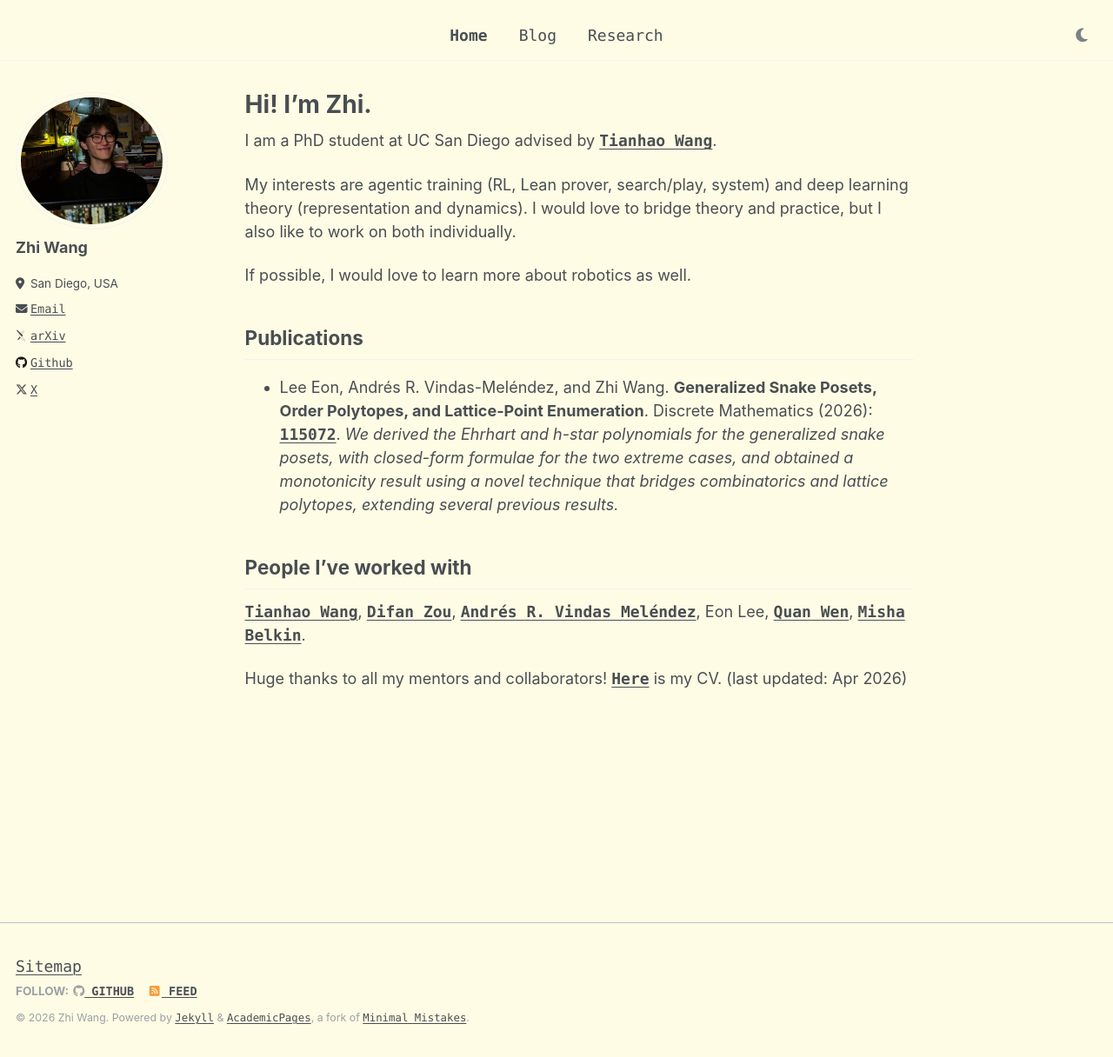
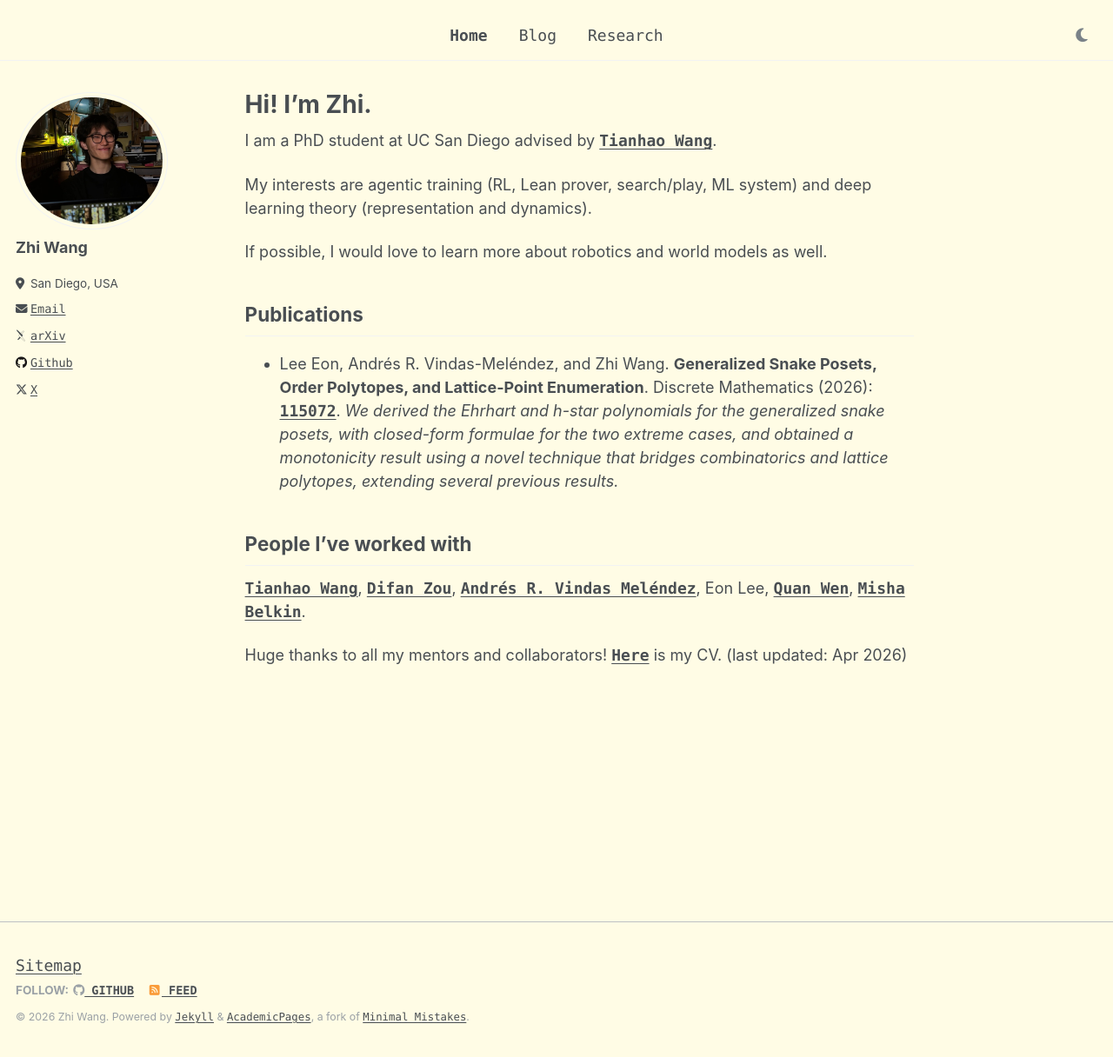
Before and after one commit to Zhi0467/Zhi0467.github.io, a Jekyll site: the page built from _pages/about.md, in a window 1280 px wide and 1216 px high. Shown: the whole window at 87% size. Built offline with Jekyll 4.4.1, drawn with Linux system fonts in a browser that asks for light colours; some web fonts are replaced.

Commit message:
Revise interests in about.md
Updated interests to include ML systems and world models.

```diff
--- a/_pages/about.md
+++ b/_pages/about.md
@@ -5,9 +5,9 @@ author_profile: true
 ---
 I am a PhD student at UC San Diego advised by [Tianhao Wang](https://tiiao.github.io).
 
-My interests are agentic training (RL, Lean prover, search/play, system) and deep learning theory (representation and dynamics). I would love to bridge theory and practice, but I also like to work on both individually.
+My interests are agentic training (RL, Lean prover, search/play, ML system) and deep learning theory (representation and dynamics).
 
-If possible, I would love to learn more about robotics as well.
+If possible, I would love to learn more about robotics and world models as well.
 
 Publications
 ------
```
